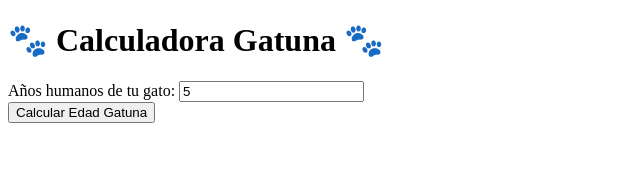
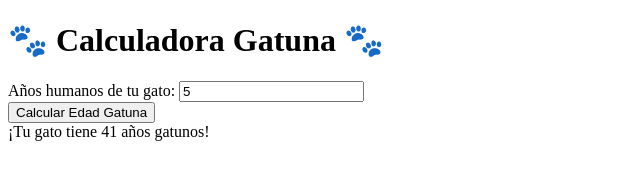
Before and after one commit to YOMP89/calculo-edad-gatuna, a plain HTML site: page index.html in a window 1280 px wide. Both pictures are taken after typing "5" into the empty fields and a click on the button "Calcular Edad Gatuna". Shown: the whole page, without its empty margins (0-640 px from the left). Drawn offline with Linux system fonts and the light colour scheme.

Commit message:
Desarrollo de la parte interactiva en JS

```diff
--- a/index.html
+++ b/index.html
@@ -17,6 +17,31 @@
         <div class="result" id="result"></div>
         <div class="error" id="error"></div>
     </div>
+    <script>
+        function calculateCatAge() {
+            const humanAge = parseInt(document.getElementById('humanAge').value);
+            const resultDiv = document.getElementById('result');
+            const errorDiv = document.getElementById('error');
 
+            errorDiv.textContent = '';
+            resultDiv.textContent = '';
+
+            if (isNaN(humanAge) || humanAge < 0) {
+                errorDiv.textContent = 'Ingrese un número válido mayor o igual a 0';
+                return;
+            }
+
+            let catAge;
+            if (humanAge === 0) {
+                catAge = 0;
+            } else if (humanAge === 1) {
+                catAge = 25;
+            } else {
+                catAge = 25 + (humanAge - 1) * 4;
+            }
+
+            resultDiv.innerHTML = `¡Tu gato tiene <span>${catAge}</span> años gatunos!`;
+        }
+    </script>
 </body>
 </html>
```
